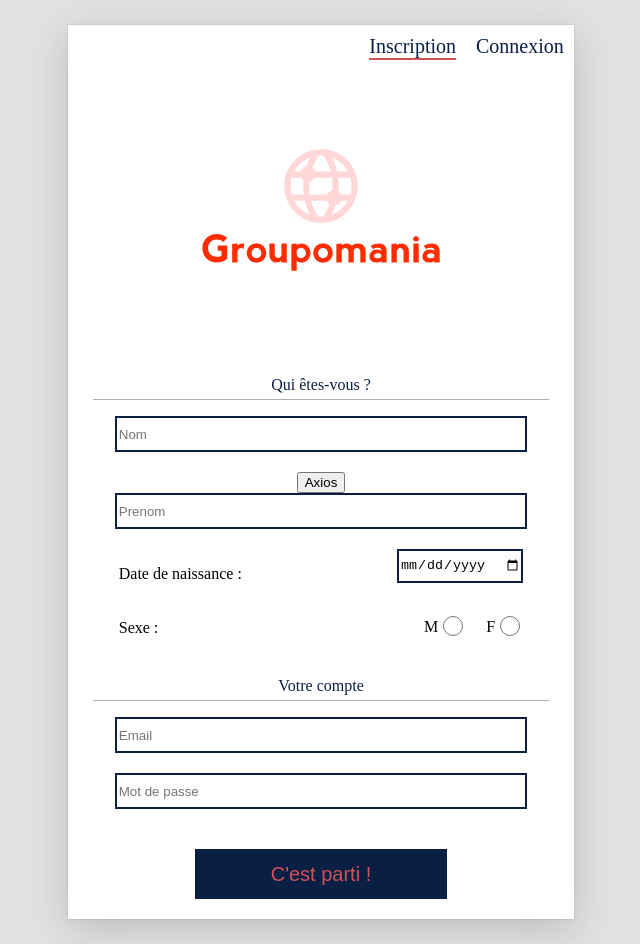
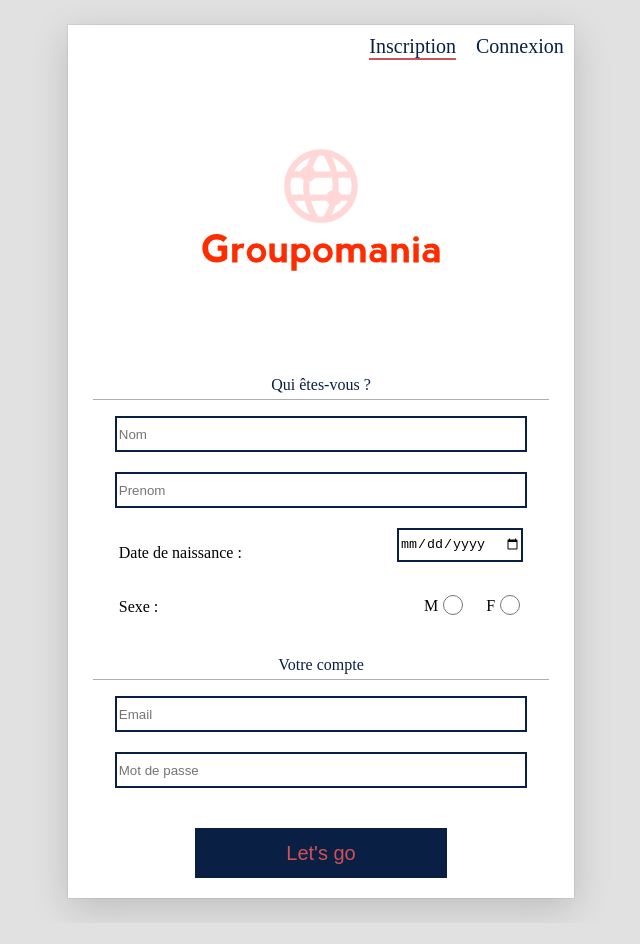
Before and after one commit to Salim-camara/CamaraMohamedSalim_7_15092021, a React (Create React App) app in the folder front-end/: page /inscription in a window 1280 px wide. Shown: the whole page, without its empty margins (319-959 px from the left). After the commit the page ends 923 px from the top, so only its background shows below. Built offline with nearby package versions, Linux system fonts and the light colour scheme; no server answers.

Commit message:
Mise en place du POST coté client

```diff
--- a/front-end/src/LOGIN/Pages/inscription.js
+++ b/front-end/src/LOGIN/Pages/inscription.js
@@ -1,4 +1,4 @@
-import React, { useState } from 'react';
+import React, { useEffect, useState } from 'react';
 import Navigation from '../Components/nav';
 import Login from '../Components/login';
 import Axios from 'axios';
@@ -10,10 +10,26 @@ const Inscription = () => {
     const [nom, setNom] = useState('');
     const [date, setDate] = useState('');
     const [radio, setRadio] = useState('');
-    const url = 'http://localhost:3001/inscription'
-
+    const [email, setEmail] = useState('');
+    const [password, setPassword] = useState('');
 
     // Mise en place d'axios
+    const url = 'http://localhost:3001/inscription';
+
+    function handleSubmit(e) {
+        // Prenvent pour stoper le rechargement de la page
+        e.preventDefault();
+        Axios.post(url,{
+            name: nom,
+            firstname: prenom,
+            birth: date,
+            sexe: radio,
+            email: email,
+            password: password
+            })
+            .then(() => console.log('ça marche'))
+            .catch((err) => err + 'ça marche pas');
+    }
 
 
 
@@ -22,19 +38,15 @@ const Inscription = () => {
 
             <Navigation />
 
-            {/* bloc information */}
             <div className="info">
                 <p className="info--text">Qui êtes-vous ?</p>
 
-                <form className="form">
+                <form className="form" onSubmit={handleSubmit}>
+                    {/* bloc information */}
                     <input type="text" placeholder="Nom" className="form--nom" value={ nom } onChange={ (e) => setNom(e.target.value) }></input>
-                    <button onClick={ Axios.post(url,{
-                        name: nom
-                    })
-    .then(() => console.log('ça marche'))
-    .catch((err) => err + 'ça marche pas')}>Axios</button>
                     <input type="text" placeholder="Prenom" className="form--nom" value={ prenom } onChange={ (e) => setPrenom(e.target.value) }></input>
-                </form>
+
+
 
                     <div className="form__birth">
                             <p className="form__birth--text">Date de naissance :</p>
@@ -57,17 +69,18 @@ const Inscription = () => {
                         </div>
                     </div>
 
-
-            </div>
-
                     {/* bloc compte */}
                     <div className="compte">
                         <p className="compte--texte">Votre compte</p>
+                    </div>
 
-                <Login />
+                    <input type="text" placeholder="Email" className="form--input" value={ email } onChange={ (e) => setEmail(e.target.value) }></input>
+                    <input type="text" placeholder="Mot de passe" className="form--input" value={ password } onChange={ (e) => setPassword(e.target.value) }></input>
 
+                    <div className="connexion--error"></div>
 
-
+                    <button className="button" type="submit">Let's go</button>
+                </form>
             </div>
         </div>
     )
```
Lines whose indentation alone changed are shown as unchanged.
